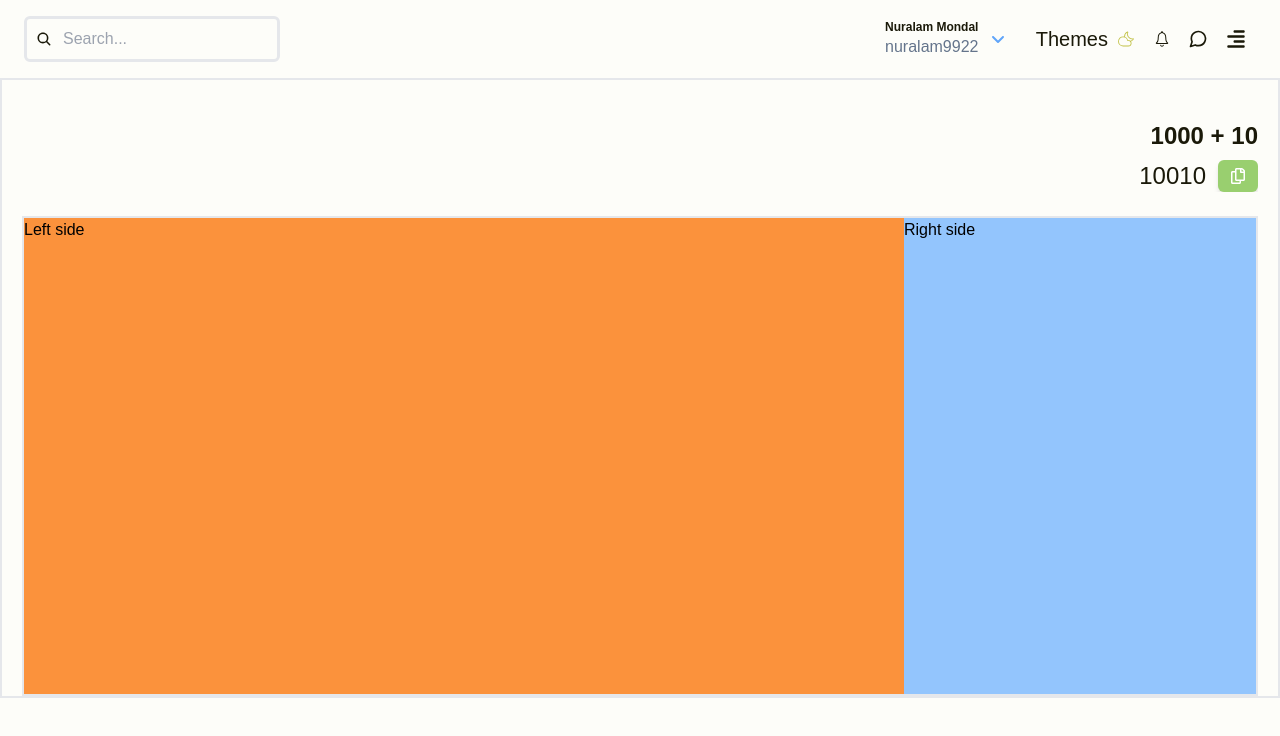
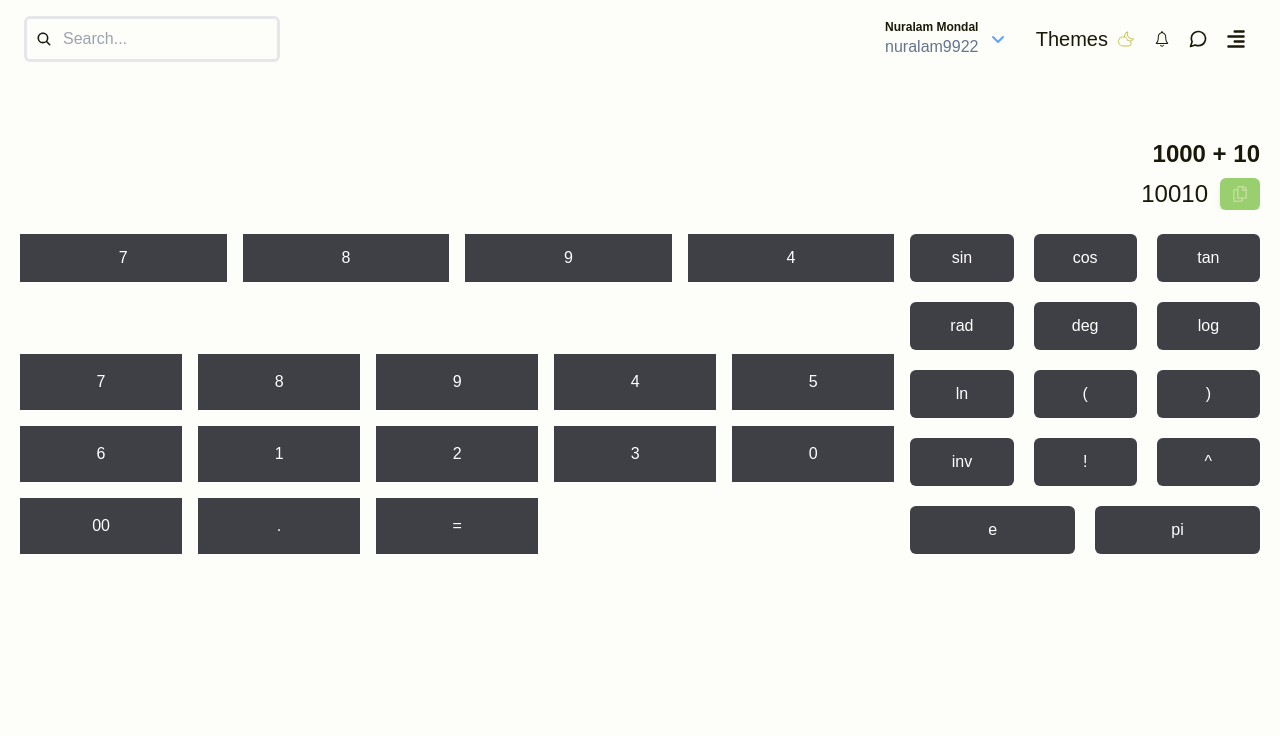
Before and after one commit to nuralam9922/Calculator-Hub, a React (Vite) app: page /calculator in a window 1280 px wide. Shown: the top 736 px of the page. Built offline with nearby package versions, Linux system fonts and the light colour scheme.

Commit message:
calculator layout complete

```diff
--- a/src/components/Navbar/Navbar.jsx
+++ b/src/components/Navbar/Navbar.jsx
@@ -109,7 +109,7 @@ function Navbar({ setIsSideBarOppen }) {
 							<>
 								<div
 									// onClick={() => setCurrentThem(i + 1)}
-									key={i}
+									key={item}
 									onClick={(e) => changeTheme(`${item.theme}`, setCurrentThem(i + 1, e.target.value))}
 									className={`w-full capitalize py-3 px-2 ${currentTheme === i + 1 && 'bg-blue-200'} hover:bg-blue-200 text-black`}
 								>
--- a/src/components/Sidebar/Sidebar.jsx
+++ b/src/components/Sidebar/Sidebar.jsx
@@ -7,6 +7,7 @@ import { IoHomeOutline, IoSettingsOutline } from 'react-icons/io5';
 import { useEffect } from 'react';
 import { useRef } from 'react';
 import { useState } from 'react';
+import { useLocation } from 'react-router-dom';
 
 const sidebarLinks = [
 	{
@@ -39,9 +40,23 @@ const sidebarLinks = [
 function Sidebar({ isSideBarOppen, setIsSideBarOppen }) {
 	const sidebarRef = useRef();
 	const [currentTab, setCurrentTab] = useState(1);
+	let { pathname } = useLocation();
+
 	const handelSideBarTab = (tabNumber) => {
 		setCurrentTab(tabNumber);
 	};
+
+	useEffect(() => {
+		if (pathname === '/calculator') {
+			setCurrentTab(2);
+		} else if (pathname === '/emi-calculator') {
+			setCurrentTab(3);
+		} else if (pathname === '/loan-calculator') {
+			setCurrentTab(4);
+		}
+	}, []);
+
+	console.log(pathname);
 
 	return (
 		<aside
@@ -57,7 +72,7 @@ function Sidebar({ isSideBarOppen, setIsSideBarOppen }) {
 					<ul className="flex flex-col gap-2">
 						{sidebarLinks.map((item, index) => (
 							<>
-								<Link onClick={() => handelSideBarTab(index + 1)} key={index} to={`${item.path}`}>
+								<Link onClick={() => handelSideBarTab(index + 1)} key={item.path} to={`${item.path}`}>
 									<p
 										onClick={() => handelSideBarTab(1)}
 										className={`text-textSecondary flex items-center  gap-2 hover:bg-accent ${
--- a/src/pages/Calculator/Calculator.jsx
+++ b/src/pages/Calculator/Calculator.jsx
@@ -1,9 +1,24 @@
 import React from 'react';
 import './index.css';
 import { FaRegCopy } from 'react-icons/fa';
+import { useState } from 'react';
+
+const signs = ['sin', 'cos', 'tan', 'rad', 'deg', 'log', 'ln', '(', ')', 'inv', '!', '^', 'e', 'pi'];
+
 function Calculator() {
+	const [currentSigns, setCurrentSigns] = useState([]);
+	const handelSignSelect = (sign) => {
+		setCurrentSigns((prev) => {
+			const existingSignIndex = prev.indexOf(sign);
+			if (existingSignIndex === -1) {
+				return [...prev, sign];
+			} else {
+				return prev.filter((s) => s !== sign);
+			}
+		});
+	};
 	return (
-		<div className="w-full  border-2 px-5  h-fit overflow- ">
+		<div className="w-full   px-5  h-fit py-5 ">
 			<div className="flex items-center  justify-end mt-10 overflow-x-auto">
 				<div className="w-full overflow-x-auto customScrollbar text-nowrap  text-2xl text-end text-text font-bold">1000 + 10</div>
 			</div>
@@ -11,17 +26,100 @@ function Calculator() {
 			<div className="flex items-center gap-3 justify-end mt-2 overflow-x-auto">
 				<div className="w-full overflow-x-auto customScrollbar text-nowrap  text-2xl text-end text-text">10010</div>
 				<div className="bg-accent bg-opacity-35 cursor-pointer py-1 active:scale-90 px-2 md:py-2 md:px-3 rounded-md text-sm md:text-base text-white hover:bg-secondary-dark transition duration-300 shadow-md">
-					<FaRegCopy />
+					<FaRegCopy className="text-secondary" />
 				</div>
 			</div>
 
 			{/* calculation box or btn */}
-			<div className="border-2 w-full h-[30rem]  mt-6 flex flex-col lg:flex-row">
+			<div className=" w-full   mt-6 flex flex-col lg:flex-row ">
 				{/* top column or advance column and it show only  the mobile view */}
-				<div className="w-full py-5 bg-slate-400 lg:hidden">Top</div>
-				<div className="flex items-start justify-between w-full  h-full">
-					<div className="w-full lg:w-full  h-full bg-orange-400">Left side</div>
-					<div className="w-full lg:w-[40%] hidden lg:block h-full bg-blue-300">Right side</div>
+				<div className="w-full  lg:hidden flex items-center gap-3 overflow-x-auto h-20">
+					{signs.map((sign, index) => (
+						<button
+							onClick={() => handelSignSelect(sign)}
+							key={index} // Use the index as the key
+							type="button"
+							className={`h-10 flex-shrink-0 w-20 bg-zinc-700 active:scale-90 text-white rounded-md ${
+								currentSigns.includes(sign) ? 'bg-primary' : 'bg-zinc-700'
+							}`}
+						>
+							{sign}
+						</button>
+					))}
+				</div>
+
+				<div className="flex items-start justify-between w-full  h-full gap-4">
+					<div className="w-full lg:w-full  h-full ">
+						{/* top row */}
+
+						<div className="min-h-20 w-full   grid grid-cols-4 mt-10 md:mt-0 md:grid-cols-4 gap-4 place-content-start text-text">
+							<button type="button" className=" bg-zinc-700 w-full h-12 text-white ">
+								7
+							</button>
+							<button type="button" className=" bg-zinc-700 w-full h-12 text-white">
+								8
+							</button>
+							<button type="button" className=" bg-zinc-700 w-full h-12 text-white">
+								9
+							</button>
+							<button type="button" className=" bg-zinc-700 w-full h-12 text-white">
+								4
+							</button>
+						</div>
+						<div className="h-full w-full  mt-10 grid grid-cols-4 md:grid-cols-5 gap-4 place-content-start text-text">
+							<button type="button" className=" bg-zinc-700 w-full h-14 text-white ">
+								7
+							</button>
+							<button type="button" className=" bg-zinc-700 w-full h-14 text-white">
+								8
+							</button>
+							<button type="button" className=" bg-zinc-700 w-full h-14 text-white">
+								9
+							</button>
+							<button type="button" className=" bg-zinc-700 w-full h-14 text-white">
+								4
+							</button>
+							<button type="button" className=" bg-zinc-700 w-full h-14 text-white">
+								5
+							</button>
+							<button type="button" className=" bg-zinc-700 w-full h-14 text-white">
+								6
+							</button>
+							<button type="button" className=" bg-zinc-700 w-full h-14 text-white">
+								1
+							</button>
+							<button type="button" className=" bg-zinc-700 w-full h-14 text-white">
+								2
+							</button>
+							<button type="button" className=" bg-zinc-700 w-full h-14 text-white">
+								3
+							</button>
+							<button type="button" className=" bg-zinc-700 w-full h-14 text-white">
+								0
+							</button>
+							<button type="button" className=" bg-zinc-700 w-full h-14 text-white">
+								00
+							</button>
+							<button type="button" className=" bg-zinc-700 w-full h-14 text-white">
+								.
+							</button>
+							<button type="button" className=" bg-zinc-700 w-full h-14 text-white ">
+								=
+							</button>
+						</div>
+					</div>
+					<div className="w-full lg:w-[40%] hidden  lg:flex flex-wrap gap-5">
+						{signs.map((sign, index) => (
+							<button
+								onClick={() => handelSignSelect(sign)}
+								key={index} // Use the index as the key
+								type="button"
+								className={`btn ${currentSigns.includes(sign) ? 'bg-primary' : 'bg-zinc-700'}`}
+							>
+								{sign}
+							</button>
+						))}
+					</div>
 				</div>
 			</div>
 		</div>
--- a/src/pages/Calculator/index.css
+++ b/src/pages/Calculator/index.css
@@ -0,0 +1,3 @@
+.btn {
+	@apply h-12 flex-grow  w-full lg:w-20  text-white rounded-md hover:bg-zinc-600 active:scale-90 focus:outline-none transition duration-300;
+}
```
